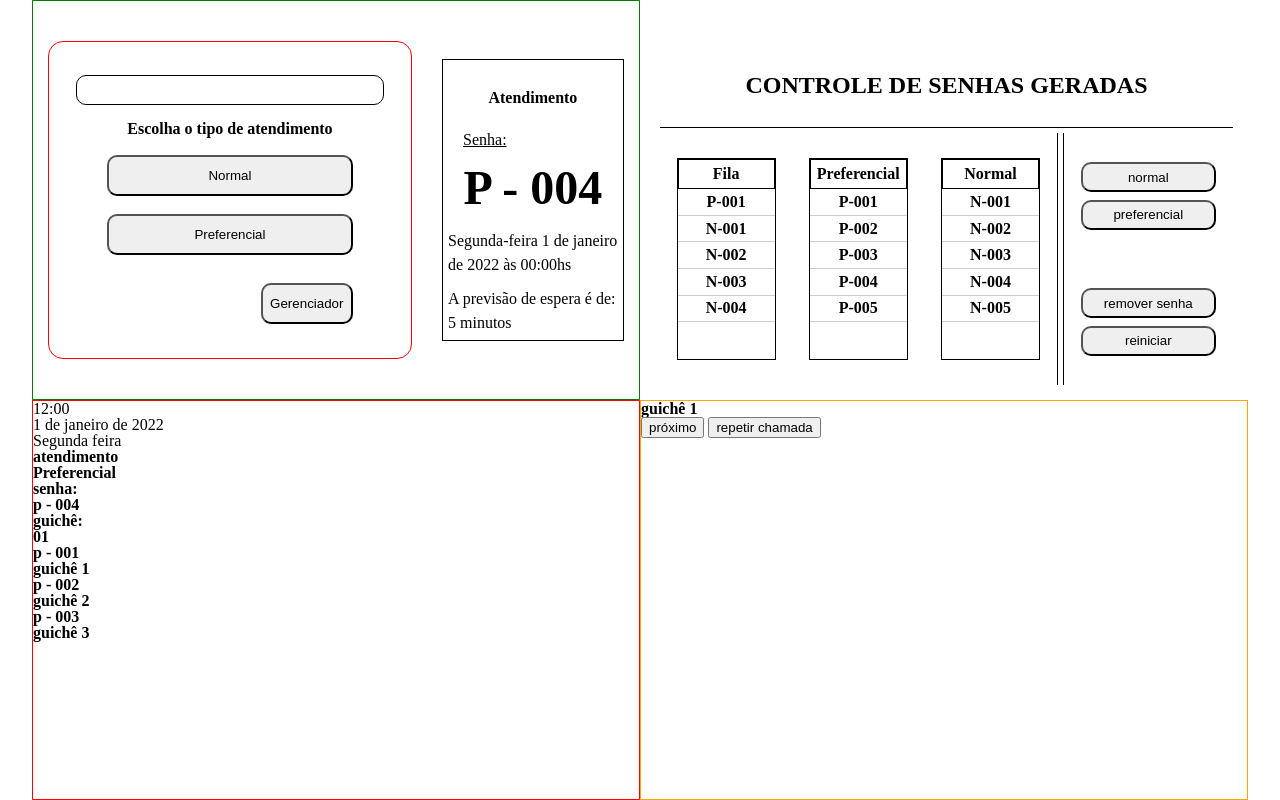
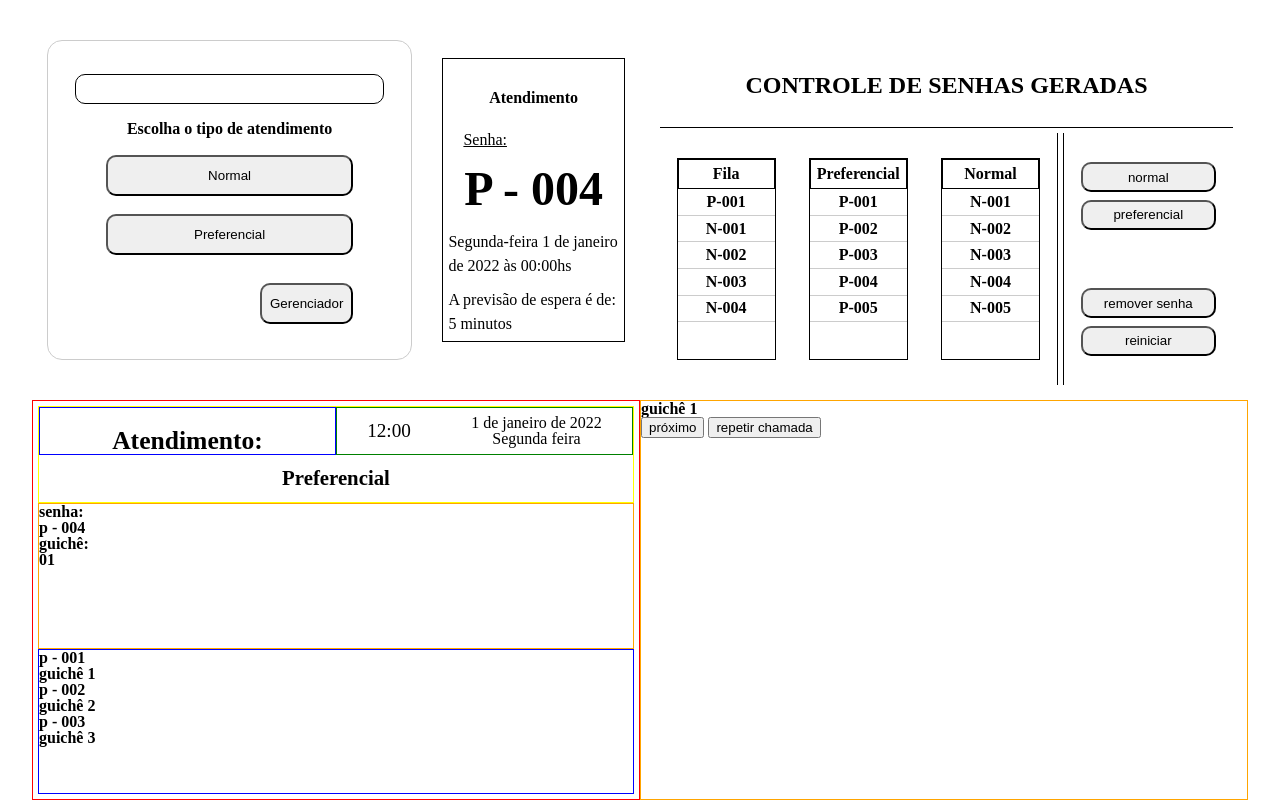
Before and after one commit to JohnyCruz37/sistema-de-atendimento, a plain HTML site: page index.html in a window 1280 px wide. Drawn offline with Linux system fonts and the light colour scheme.

Commit message:
estilizando monitor

```diff
--- a/index.html
+++ b/index.html
@@ -102,18 +102,20 @@
         <section class="area-monitor">
             <div class="monitor">
                 <article class="monitor-header">
-                    <div class="data">
+                    <div class="header-titulo">
+                        <h1>atendimento:</h1>
+                    </div>
+
+                    <div class="header-data">
                         <div class="hora">12:00</div>
                         <div class="dia">
                             <p>1 de janeiro de 2022</p>
                             <p>Segunda feira</p>
                         </div>
                     </div>
-                    <div class="monitor-atendimento">
-                        <h1>atendimento</h1>
-                    </div>
-                    <div class="monitor-tipo-atendimento">
-                        <h2>Preferencial</h2>
+
+                    <div class="header-tipo-atendimento">
+                        <h2>preferencial</h2>
                     </div>
 
                 </article>
@@ -127,8 +129,6 @@
                         <h4>01 </h4>
                     </div>
                 </article>
-
-
                 <article class="monitor-historico">
                     <div class="monitor-historico-card">
                         <h5>p - 001</h5>
--- a/sass/_mixins.scss
+++ b/sass/_mixins.scss
@@ -1,7 +1,6 @@
 
 
 @mixin container {
-    border: 1px solid ;
     padding: 5px;
 
 }
@@ -10,10 +9,13 @@
 @mixin dflex($direcao, $alinhamento){
     display: flex;
     flex-direction: $direcao;
+    flex-wrap: wrap;
     justify-content: $alinhamento;
     align-items: center;
 }
 
-@mixin container {
-    padding: 5px;
+
+@mixin wheigth($altura) {
+    width: 100%;
+    height: $altura;
 }
--- a/sass/style.scss
+++ b/sass/style.scss
@@ -31,10 +31,10 @@ body{
 
         .area-gera-senha{
             @include dflex(row, space-around);
-            border: 1px solid green;
+            // border: 1px solid green;
             .gera-senha{
                 @include dflex(column, center);
-                border: 1px solid red;
+                border: 1px solid #ccc;
                 border-radius: 15px;
                 width: 60%;
                 height: 80%;
@@ -162,17 +162,15 @@ body{
 
                     &-titulo{
                         @include dflex(row, center);
+                        @include wheigth(30px);
                         border: 1px solid;
-                        width: 100%;
-                        height: 30px;
 
                         text-transform: capitalize;
 
                     }
                     &-itens{
+                        @include wheigth(calc(100%-30px));
                         // border: 1px solid yellow;
-                        width: 100%;
-                        height: calc(100% - 30px);
 
                         h4{
                             border-bottom: 1px solid #ccc;
@@ -199,9 +197,8 @@ body{
 
                 .conjunto-botoes{
                     @include dflex(column, space-around);
+                    @include wheigth(30%);
                     // border: 1px solid gray;
-                    width: 100%;
-                    height: 30%;
 
                     .btn-gerenciador{
                         height: 40%;
@@ -214,10 +211,67 @@ body{
         }
 
         .area-monitor{
+            @include container;
             border: 1px solid red;
 
             grid-column: 1 / 2;
             grid-row: 2 / 3;
+
+            .monitor{
+                @include wheigth(100%);
+                @include dflex(column, flex-start);
+
+                &-header{
+                    @include dflex(row, flex-start);
+                    @include wheigth(25%);
+                    border: 1px solid yellow;
+
+                    .header-titulo{
+                        @include dflex(column, flex-end);
+                        border: 1px solid blue;
+                        width: 50%;
+                        height: 50%;
+
+                        h1{
+                            font-size: 1.6rem;
+                            text-transform: capitalize;
+                        }
+                    }
+                    .header-data{
+                        @include dflex(row, space-around);
+                        border: 1px solid green;
+                        width: 50%;
+                        height: 50%;
+
+                        .hora{
+                            font-size: 1.2rem;
+                        }
+                        .dia{
+                            text-align: center;
+                        }
+                    }
+                    .header-tipo-atendimento{
+                        @include wheigth(50%);
+                        @include dflex(column, center);
+                        // border: 1px solid violet;
+
+                        h2{
+                            font-size: 1.3rem;
+                            text-transform: capitalize;
+                        }
+                    }
+
+                }
+                &-body{
+                    @include wheigth(37.5%);
+                    border: 1px solid orange;
+                }
+                &-historico{
+                    @include wheigth(37.5%);
+                    border: 1px solid blue;
+                }
+
+            }
 
 
         }
```
Also changed, not shown: css/style.css, outros arquivos/imagem-do-sistema-1.jpg (added), 3 other files.
